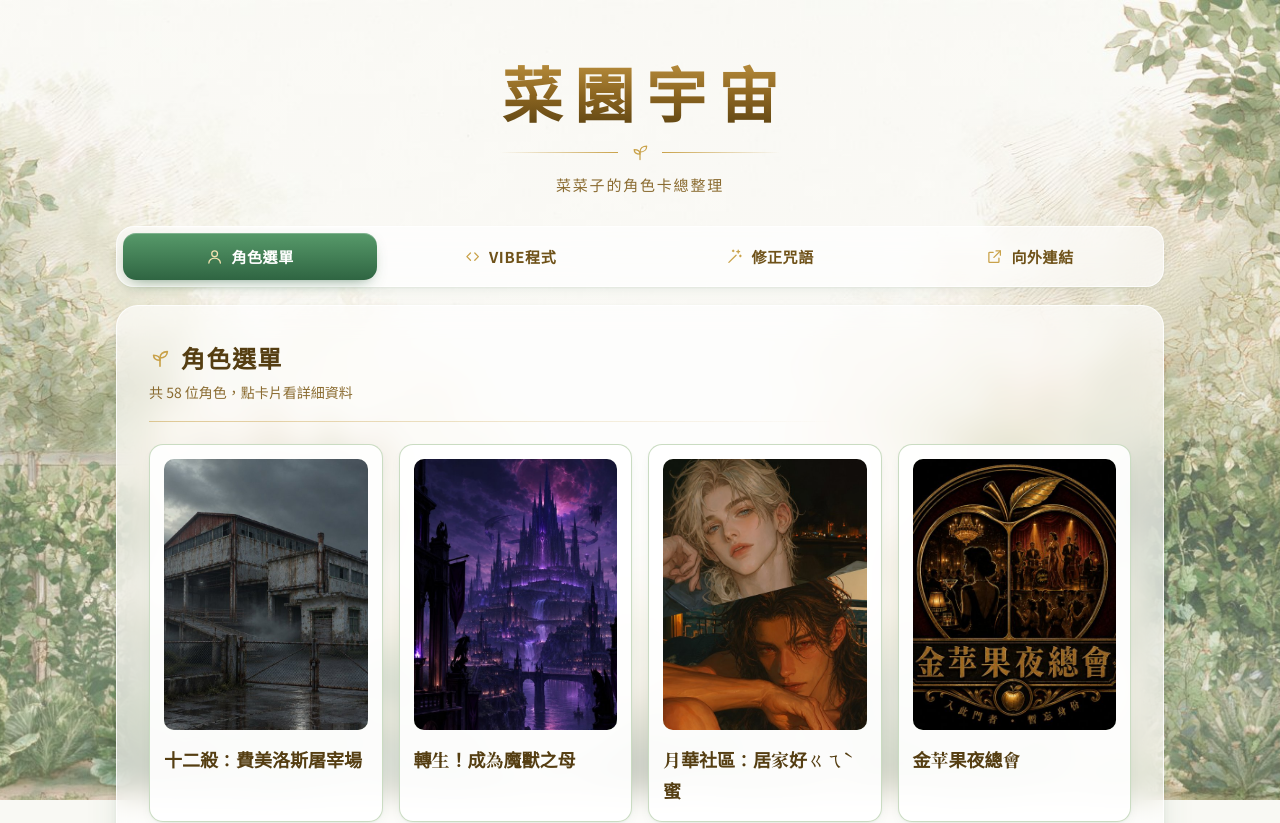
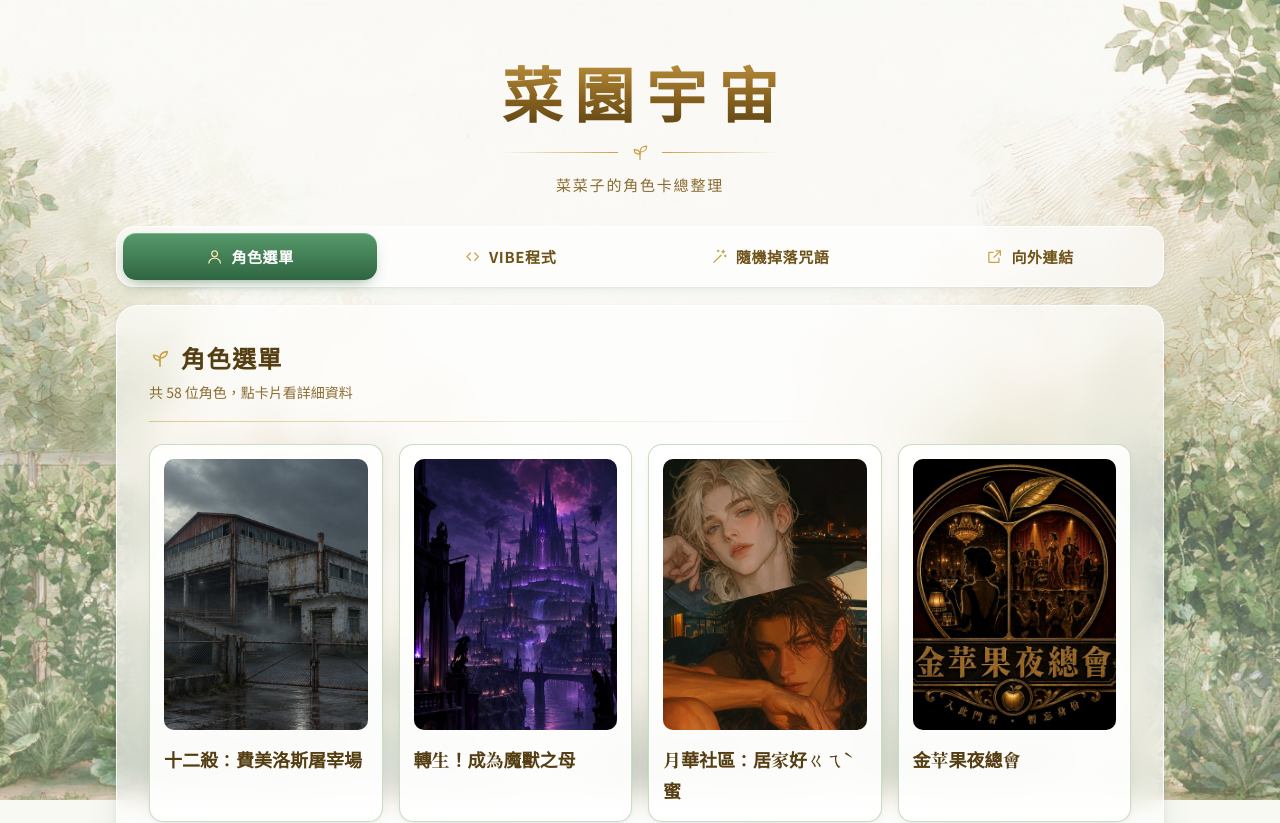
Before and after one commit to kimmchii-app/kimmchii-app.github.io, a plain HTML site: page index.html in a window 1280 px wide. Shown: the top 823 px of the page. Drawn offline with Linux system fonts and the light colour scheme; a web font is replaced by a local one.

Commit message:
修正咒語改名為隨機掉落咒語
Co-Authored-By: Claude Opus 5.5 <noreply@anthropic.com>

```diff
--- a/index.html
+++ b/index.html
@@ -349,7 +349,7 @@
   .btn:active { transform: scale(.97); }
   .btn.done { color: #fff; background: var(--primary); border-color: var(--primary); }
 
-  /* 修正咒語：上面一排用途篩選，下面卡片，點卡片開燈箱複製 */
+  /* 隨機掉落咒語：上面一排用途篩選，下面卡片，點卡片開燈箱複製 */
   :where(.spell-filter button, .spell-card, .spell-tag) { --accent: var(--primary-deep); --accent-soft: var(--primary-tint); }
   /* 每個用途一個菜園顏色：葉菜、紅蘿蔔、番茄、花、茄子 */
   [data-tag="工具"] { --accent: #2f6542; --accent-soft: #e3efdd; }
@@ -838,7 +838,7 @@
   <nav role="tablist" aria-label="主選單">
     <button role="tab" id="tab-characters" aria-controls="characters" aria-selected="true"><svg class="icon" aria-hidden="true"><use href="#i-person"/></svg>角色選單</button>
     <button role="tab" id="tab-vibe" aria-controls="vibe" aria-selected="false" tabindex="-1"><svg class="icon" aria-hidden="true"><use href="#i-code"/></svg>VIBE程式</button>
-    <button role="tab" id="tab-spells" aria-controls="spells" aria-selected="false" tabindex="-1"><svg class="icon" aria-hidden="true"><use href="#i-wand"/></svg>修正咒語</button>
+    <button role="tab" id="tab-spells" aria-controls="spells" aria-selected="false" tabindex="-1"><svg class="icon" aria-hidden="true"><use href="#i-wand"/></svg>隨機掉落咒語</button>
     <button role="tab" id="tab-links" aria-controls="links" aria-selected="false" tabindex="-1"><svg class="icon" aria-hidden="true"><use href="#i-link"/></svg>向外連結</button>
   </nav>
 </div>
@@ -894,7 +894,7 @@
       </section>
 
       <section role="tabpanel" id="spells" aria-labelledby="tab-spells" hidden>
-        <div class="panel-head"><svg class="icon" aria-hidden="true"><use href="#i-sprout"/></svg><h2>修正咒語</h2></div>
+        <div class="panel-head"><svg class="icon" aria-hidden="true"><use href="#i-sprout"/></svg><h2>隨機掉落咒語</h2></div>
         <p class="hint" id="spell-count" aria-live="polite">常用的提示詞，點卡片打開就能複製。</p>
         <!-- 篩選鈕和卡片都由 spells.js 的清單產生 -->
         <div class="spell-filter" id="spell-filter" role="group" aria-label="依用途篩選"></div>
@@ -1792,7 +1792,7 @@
   window.addEventListener('hashchange', () => render());
   render();
 
-  // 修正咒語：篩選鈕和卡片照 spells.js 的清單產生，點卡片開燈箱複製
+  // 隨機掉落咒語：篩選鈕和卡片照 spells.js 的清單產生，點卡片開燈箱複製
   const spells = window.SPELLS || [];
   const SPELL_TAGS = ['工具', '劇情', '好笑', '可愛', '甜蜜', '慌亂', '第三視角', '夢境', '生理期', '參考來源']; // 篩選鈕的順序；清單裡多出來的標籤會自動排在後面
   const spellGrid = document.getElementById('spell-grid');
```
